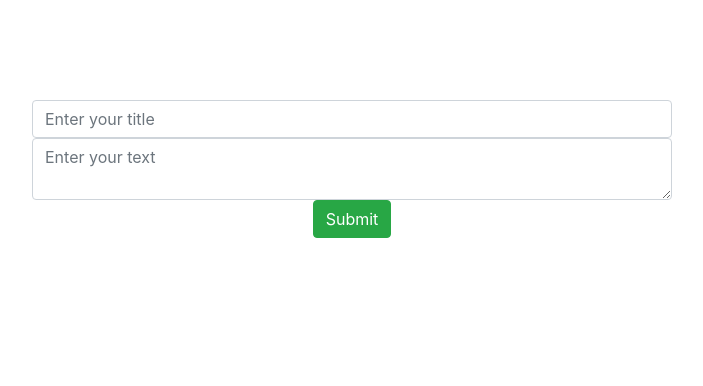
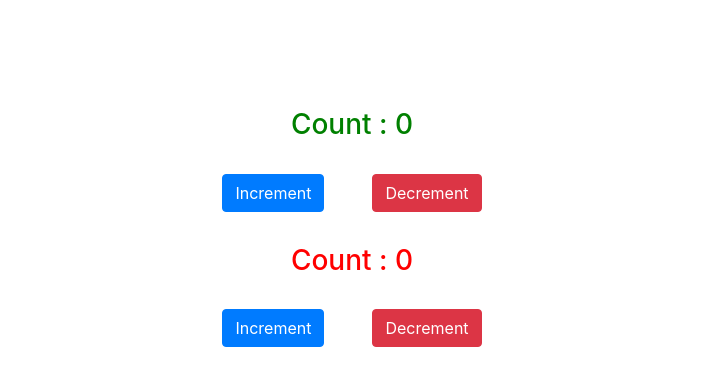
Before and after one commit to shawon39/45-days-of-code---React-JS, a React (Create React App) app: page / in a window 1280 px wide. Shown: the top 386 px of the page, without its empty margins (288-991 px from the left). Built offline with nearby package versions, Linux system fonts and the light colour scheme.

Commit message:
Composition vs Inheritance | Thinking in React JS

```diff
--- /dev/null
+++ b/src/components/9-LiftingStateUp/LiftingStateUp.js
@@ -0,0 +1,40 @@
+import React, { Component } from "react";
+import One from "./One";
+import Two from "./Two";
+
+class LiftingStateUp extends Component {
+	state = {
+		count: 0,
+	};
+
+	Increment = () => {
+		this.setState({
+			count: this.state.count + 1,
+		});
+	};
+
+	Decrement = () => {
+		this.setState({
+			count: this.state.count - 1,
+		});
+	};
+
+	render() {
+		return (
+			<div>
+				<One
+					count={this.state.count}
+					Increment={this.Increment}
+					Decrement={this.Decrement}
+				/>
+				<Two
+					count={this.state.count}
+					Increment={this.Increment}
+					Decrement={this.Decrement}
+				/>
+			</div>
+		);
+	}
+}
+
+export default LiftingStateUp;
--- /dev/null
+++ b/src/components/9-LiftingStateUp/One.js
@@ -0,0 +1,21 @@
+import React, { Component } from "react";
+
+class One extends Component {
+	render() {
+		return (
+			<div>
+				<h3 className="my-4 py-2" style={{ color: "Green" }}>
+					Count : {this.props.count}
+				</h3>
+				<button className="btn btn-primary mx-4" onClick={this.props.Increment}>
+					Increment
+				</button>
+				<button className="btn btn-danger mx-4" onClick={this.props.Decrement}>
+					Decrement
+				</button>
+			</div>
+		);
+	}
+}
+
+export default One;
--- /dev/null
+++ b/src/components/9-LiftingStateUp/Two.js
@@ -0,0 +1,21 @@
+import React, { Component } from "react";
+
+class Two extends Component {
+	render() {
+		return (
+			<div>
+				<h3 className="my-4 py-2" style={{ color: "Red" }}>
+					Count : {this.props.count}
+				</h3>
+				<button className="btn btn-primary mx-4" onClick={this.props.Increment}>
+					Increment
+				</button>
+				<button className="btn btn-danger mx-4" onClick={this.props.Decrement}>
+					Decrement
+				</button>
+			</div>
+		);
+	}
+}
+
+export default Two;
--- a/src/components/App.js
+++ b/src/components/App.js
@@ -9,12 +9,13 @@ import "./App.css";
 // import LifecycleComp from "./6-LifecycleComp/LifecycleComp";
 // import GetDataAxios from './7-GetDataAxios/GetDataAxios';
 // import FormComp from './8-FormComp/FormComp';
-import PostForm from './8-FormComp/PostForm';
+// import PostForm from './8-FormComp/PostForm';
+import LiftingStateUp from './9-LiftingStateUp/LiftingStateUp';
 
 function App() {
 	return (
 		<div className="App">
-			<PostForm />
+			<LiftingStateUp />
 		</div>
 	);
 }
```
Also changed, not shown: src/components/10-CompositionVsInheritance/CompositionVsInheritance.html (added, +12 -0 lines), src/components/10-CompositionVsInheritance/CompositionVsInheritance.js (added, +80 -0 lines).
